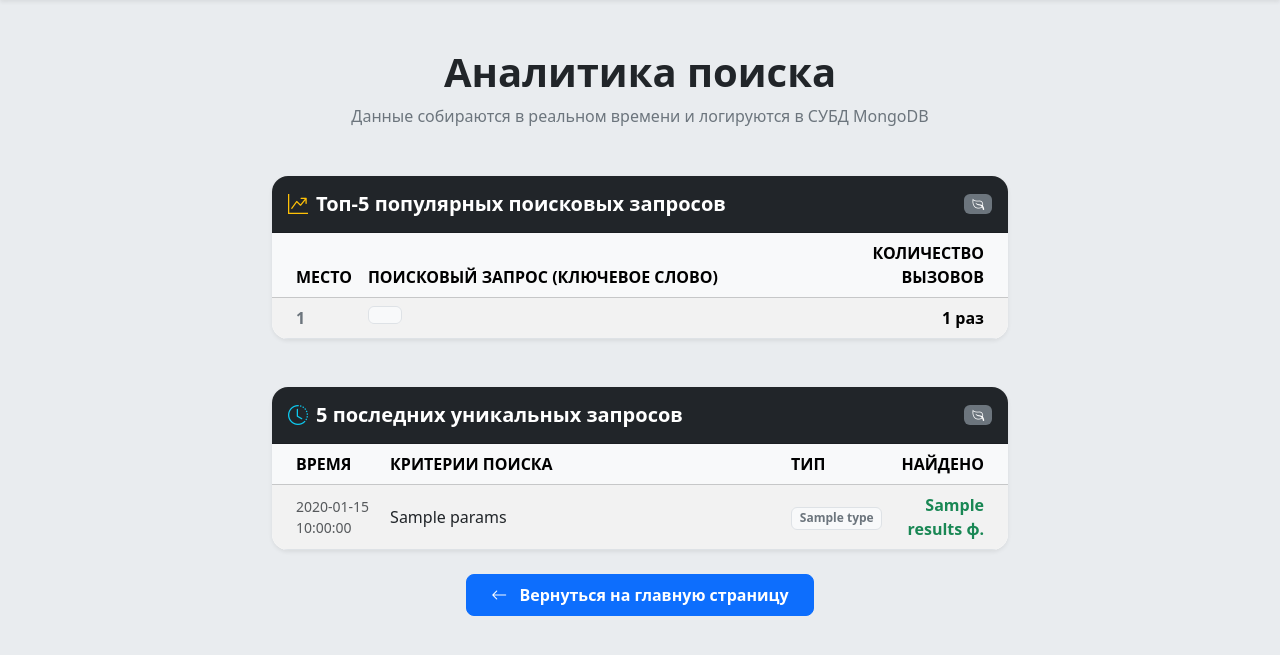
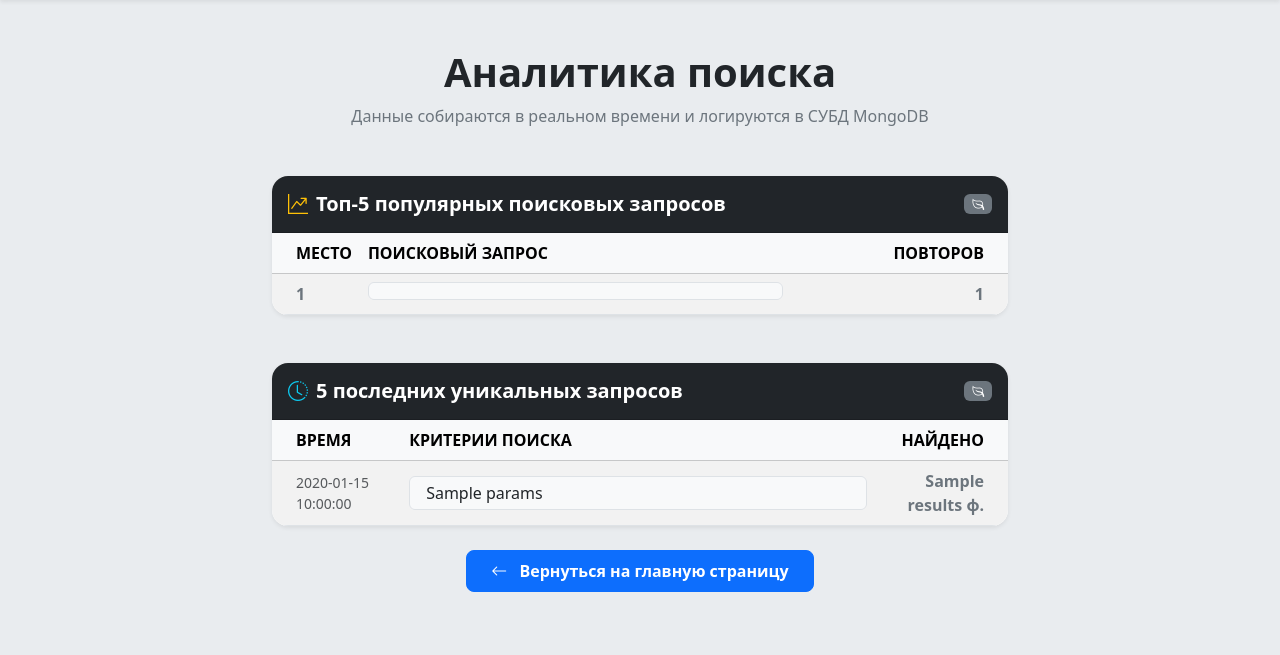
Before and after one commit to VladP-Git/ICH, a FastAPI app: template projects/movie_search_project/templates/stats.html in a window 1280 px wide. Shown: the part 57-712 px from the top of the page. Run offline with FastAPI, Linux system fonts and the light colour scheme; the template is opened without the code that fills it: most values are stand-ins (such as "Sample title", 1, 10 or a date in 2020); some libraries are stand-ins or nearby versions.

Commit message:
Unify stats layout, standardize badges, and optimize column metrics

```diff
--- a/projects/movie_search_project/templates/stats.html
+++ b/projects/movie_search_project/templates/stats.html
@@ -53,8 +53,8 @@
                             <thead class="table-light text-uppercase fs-7 text-secondary">
                             <tr>
                                 <th scope="col" class="ps-4" style="width: 10%">Место</th>
-                                <th scope="col" style="width: 60%">Поисковый запрос (Ключевое слово)</th>
-                                <th scope="col" class="text-end pe-4" style="width: 30%">Количество вызовов</th>
+                                <th scope="col" style="width: 60%">Поисковый запрос</th>
+                                <th scope="col" class="text-end pe-4" style="width: 30%">Повторов</th>
                             </tr>
                             </thead>
                             <!-- Динамическая таблица статистики в stats.html -->
@@ -66,16 +66,15 @@
                                         <td class="ps-4 fw-bold {% if item.rank in ['#1', '#2', '#3'] %}text-primary{% else %}text-secondary{% endif %}">
                                             {{ item.rank }}
                                         </td>
-                                        <!-- Выводим ключевое слово -->
-                                        <td>
-                                                <span class="badge bg-light text-dark border py-2 px-3 fs-6">
-                                                    {{ item.keyword }}
-                                                </span>
+                                        <!-- Выводим параметры поискового запроса -->
+                                        <td style="max-width: 320px;">
+                                            <span class="badge bg-light text-dark border py-2 px-3 fs-6 text-wrap text-start w-100 fw-medium">
+                                                {{ item.keyword }}
+                                            </span>
                                         </td>
                                         <!-- Выводим количество вызовов -->
-                                        <td class="text-end pe-4 fw-bold">
-                                            {{ item.count }} {% if item.count % 10 == 1 and item.count % 100 != 11 %}
-                                            раз{% else %}раза{% endif %}
+                                        <td class="text-end pe-4 fw-bold {% if item.rank in ['#1', '#2', '#3'] %}text-primary{% else %}text-secondary{% endif %}">
+                                            {{ item.count }}
                                         </td>
                                     </tr>
                                 {% endfor %}
@@ -95,10 +94,8 @@
             <!-- Карточка №2: Последние 5 запросов -->
             <div class="card shadow-sm border-0 rounded-4 overflow-hidden mb-4 mt-5">
                 <div class="card-header bg-dark text-white py-3 d-flex align-items-center justify-content-between">
-                    <h5 class="mb-0 fw-semibold"><i class="bi bi-clock-history me-2 text-info"></i>5 последних
-                        уникальных запросов</h5>
+                    <h5 class="mb-0 fw-semibold"><i class="bi bi-clock-history me-2 text-info"></i>5 последних уникальных запросов</h5>
                     <span class="badge bg-secondary"><i class="bi bi-leaf"></i></span>
-                    <!--                    <span class="badge bg-secondary">История логов</span>  -->
                 </div>
                 <div class="card-body p-0">
                     <div class="table-responsive">
@@ -107,7 +104,6 @@
                             <tr>
                                 <th scope="col" class="ps-4" style="width: 15%">Время</th>
                                 <th scope="col" style="width: 55%">Критерии поиска</th>
-                                <th scope="col" style="width: 15%">Тип</th>
                                 <th scope="col" class="text-end pe-4" style="width: 15%">Найдено</th>
                             </tr>
                             </thead>
@@ -115,16 +111,26 @@
                             {% if last_searches %}
                                 {% for item in last_searches %}
                                     <tr>
+                                        <!-- Столбец 1: Время -->
                                         <td class="ps-4 text-muted small">{{ item.time }}</td>
-                                        <td><span class="fw-medium text-dark">{{ item.params }}</span></td>
-                                        <td><span class="badge bg-light text-secondary border">{{ item.type }}</span>
+
+                                        <!-- Столбец 2: Критерии поиска (Точь-в-точь как в Топ-5) -->
+                                        <td style="max-width: 320px;">
+                                            <span class="badge bg-light text-dark border py-2 px-3 fs-6 text-wrap text-start w-100 fw-medium">
+                                                {{ item.params }}
+                                            </span>
                                         </td>
-                                        <td class="text-end pe-4 fw-bold text-success">{{ item.results }} ф.</td>
+
+                                        <!-- Столбец 3: Найдено (Убран столбец "Тип", цвет изменен на серый) -->
+                                        <td class="text-end pe-4 fw-bold text-secondary">
+                                            {{ item.results }} ф.
+                                        </td>
                                     </tr>
                                 {% endfor %}
                             {% else %}
                                 <tr>
-                                    <td colspan="4" class="text-center py-4 text-muted">
+                                    <!-- colspan уменьшен до 3, так как мы удалили один столбец -->
+                                    <td colspan="3" class="text-center py-4 text-muted">
                                         <i class="bi bi-info-circle me-2"></i> История запросов пуста.
                                     </td>
                                 </tr>
```
Also changed, not shown: projects/movie_search_project/backend/log_stats.py (+27 -19 lines), projects/movie_search_project/tests/test_funcs.py (+0 -15 lines), README.md.
